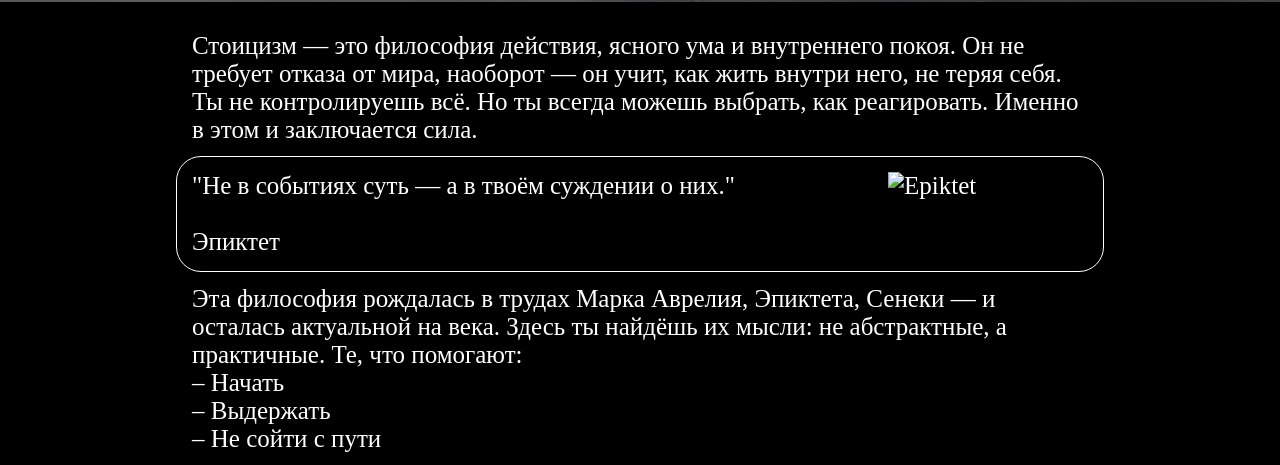
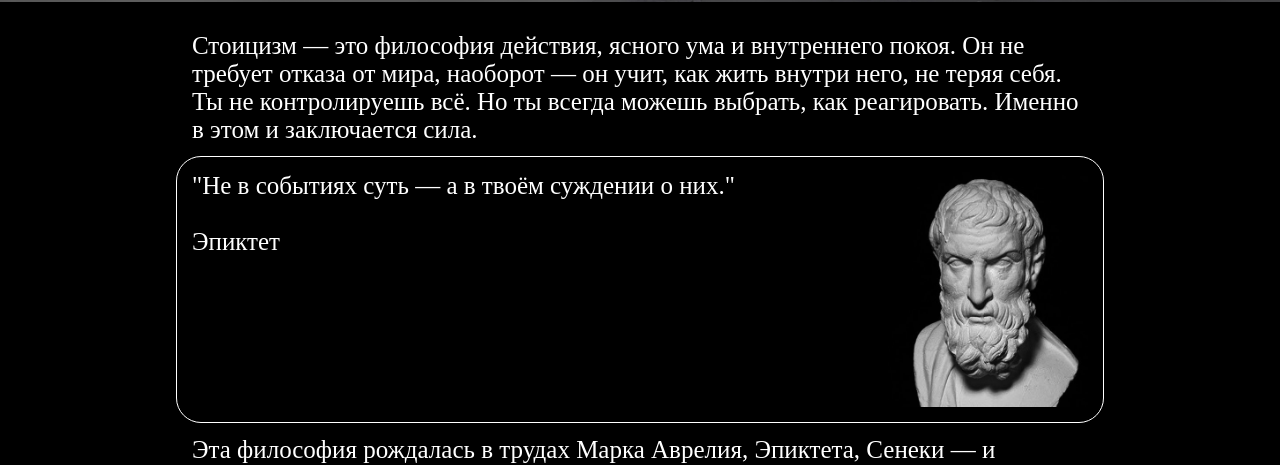
Before and after one commit to Chipok24/website, a plain HTML site: page index.html in a window 1280 px wide. Shown: the part 322-787 px from the top of the page. Drawn offline with Linux system fonts and the light colour scheme; the site is published under a folder, as on GitHub Pages, so addresses that start at the root find nothing.

Commit message:
Update index.html

```diff
--- a/index.html
+++ b/index.html
@@ -28,7 +28,7 @@
             </p>
         </div>
         <div class="container">
-            <img src="/img/Epiktet.jpeg" alt="Epiktet">
+            <img src="./Epiktet.jpeg" alt="Epiktet">
             <p>
                 "Не в событиях суть — а в твоём суждении о них."
             </br></br>Эпиктет
```
